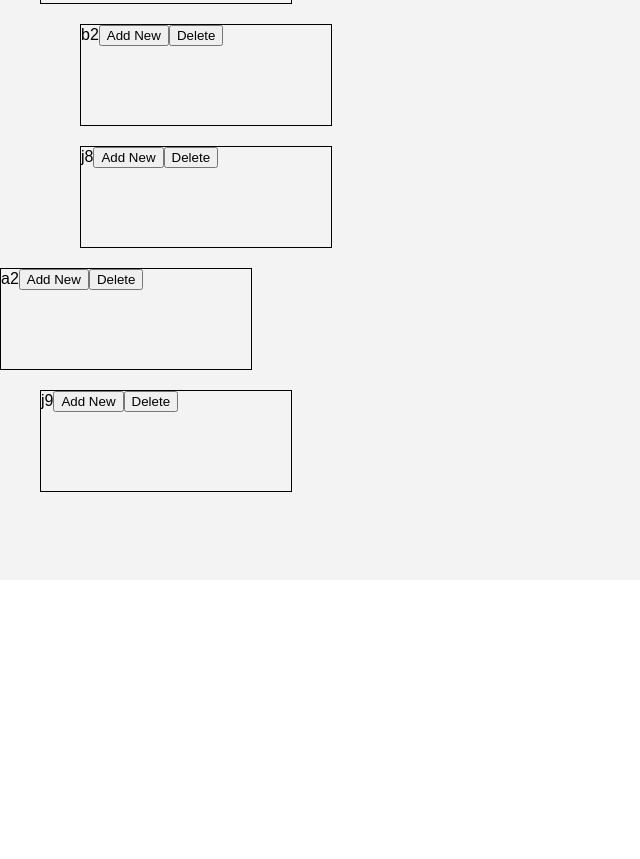
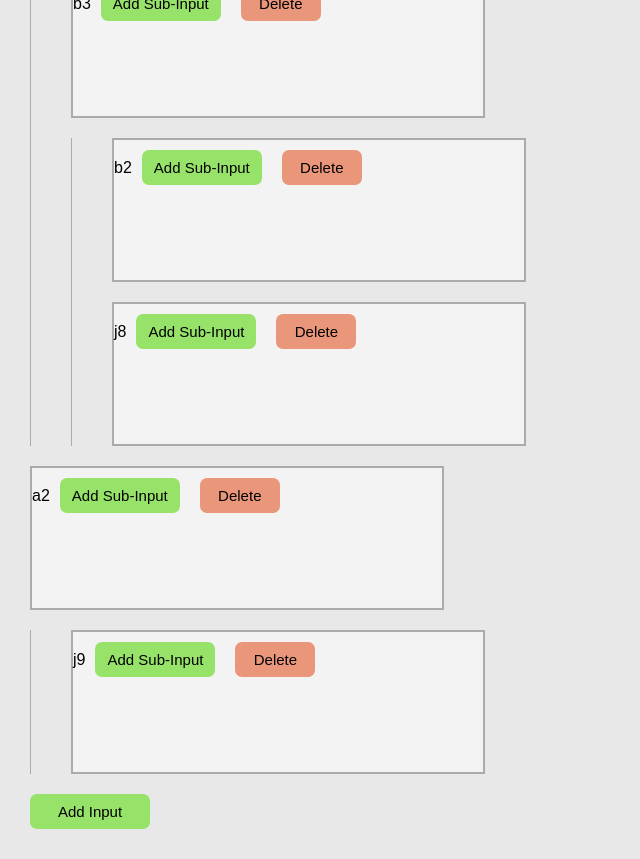
Before and after one commit to DominikDR/FormBuilder, a React app: page / in a window 1280 px wide. Shown: the part 220-1079 px from the top of the page, without its empty margins (0-640 px from the left). Before the commit the page ends 800 px from the top, so only its background shows below. Built offline with nearby package versions, Linux system fonts and the light colour scheme.

Commit message:
Files structure changed; added working button for generating 1st lvl Inputs; added some styles

```diff
--- a/package.json
+++ b/package.json
@@ -32,8 +32,9 @@
     "webpack": "^4.20.1",
     "webpack-cli": "^3.1.1",
     "webpack-dev-server": "^3.1.14"
-  },
-  "dependencies": {
+},
+"dependencies": {
+    "classnames": "^2.2.6",
     "prop-types": "^15.6.2",
     "react": "^16.6.3",
     "react-dom": "^16.6.3"
--- a/src/components/App/App.css
+++ b/src/components/App/App.css
@@ -3,6 +3,7 @@
 }
 .mainPage {
     min-height: 100vh;
-    background-color: #f3f3f3;
+    background-color: #e8e8e8;
     font-family: Arial, sans-serif;
+    padding: 30px;
 }
--- a/src/components/App/App.js
+++ b/src/components/App/App.js
@@ -1,6 +1,7 @@
 import React from 'react';
+import FormList from '../FormList/FormList';
+
 import styles from './App.css';
-import FormList from '../FormList/FormList';
 
 // eslint-disable-next-line react/prefer-stateless-function
 export default class App extends React.Component {
--- a/src/components/FormList/Form/Form.css
+++ /dev/null
@@ -1,7 +0,0 @@
-.formBox {
-    height: 100px;
-    width: 250px;
-    border: 1px solid #000;
-    margin-bottom: 20px;
-    list-style-type: none;
-};
--- a/src/components/FormList/Form/Form.js
+++ /dev/null
@@ -1,78 +0,0 @@
-import React from 'react';
-import styles from './Form.css';
-
-export default class Form extends React.PureComponent {
-    handleAddSubForm = () => {
-        const { addSubForm, formID } = this.props;
-        const newForm = this.createForm(formID);
-        addSubForm(newForm);
-    }
-
-    handleDeleteSubForm = () => {
-        const { deleteSubForm, formID } = this.props;
-        deleteSubForm(formID);
-    }
-
-    createForm = (clickedFormId) => {
-        const newFormID = this.generateUniqueID();
-        const newForm = {
-            id: newFormID,
-            parentID: clickedFormId,
-            subForms: [],
-        };
-        return newForm;
-    }
-
-    generateUniqueID = () => {
-        const ASCII_CODE_SMALL_A = 97;
-        const ASCII_CODE_SMALL_Z = 122;
-        const STRING_LENGTH = 1;
-        let uniqueID = '';
-
-        for (let i = 0; i < STRING_LENGTH; i++) {
-            const randomNum = Math.random() * (ASCII_CODE_SMALL_Z - ASCII_CODE_SMALL_A) + ASCII_CODE_SMALL_A;
-            const randomASCII = Math.ceil(randomNum);
-            uniqueID += String.fromCharCode(randomASCII);
-        }
-        const RANDOM_NUM_LENGTH = 6;
-        for (let i = 0; i < RANDOM_NUM_LENGTH; i++) {
-            const randomNum = Math.floor(Math.random() * 10);
-            uniqueID += randomNum;
-        }
-        return uniqueID;
-    }
-
-    render() {
-        const { formID } = this.props;
-        console.log('TCL: Form -> formID', formID);
-        return (
-            <li className={styles.formBox}>
-                {formID}
-                <button
-                    onClick={this.handleAddSubForm}
-                    type="submit"
-                    className={styles.subFormButton}
-                >
-                    Add New
-                </button>
-                <button
-                    onClick={this.handleDeleteSubForm}
-                    type="submit"
-                    className={styles.subFormButton}
-                >
-                    Delete
-                </button>
-            </li>
-        );
-    }
-}
-
-/*
- <form className={styles.searchForm} onSubmit={this.handleSubmit}>
-            <input
-                type="text"
-                className={styles.searchInput}
-                placeholder="Type here"
-            />
-    </form>
-*/
--- a/src/components/FormList/FormList.css
+++ b/src/components/FormList/FormList.css
@@ -0,0 +1,19 @@
+.subList {
+    border-left: 1px solid #ababab;
+}
+
+.addInputButton {
+    height: 35px;
+    width: 120px;
+    background-color: #97e269;
+    font-size: 15px;
+    border-radius: 7px;
+    border: none;
+}
+.addInputButton:focus {
+    outline:none;
+  }
+.addInputButton:hover {
+    cursor: pointer;
+    background-color: #7eca4e;
+}
--- a/src/components/FormList/FormList.js
+++ b/src/components/FormList/FormList.js
@@ -1,61 +1,77 @@
-/* eslint-disable no-console */
 import React, { Fragment } from 'react';
+import Input from '../Input/Input';
+import data from '../../data';
+import generateUniqueID from '../../generateUniqueID';
+
 import styles from './FormList.css';
-import Form from './Form/Form';
-import data from '../../data';
 
 export default class FormList extends React.Component {
     state = {
         data,
     }
 
-    addSubForm = (newForm) => {
+    addInput = () => {
+        const { data } = this.state;
+        const newInput = {
+            id: generateUniqueID(),
+            subInputs: [],
+        };
+        this.setState({
+            data: {
+                ...data,
+                [newInput.id]: newInput,
+            },
+        });
+    }
+
+    addSubInput = (newInput) => {
         const { data } = this.state;
         this.setState({
             data: {
                 ...data,
-                [newForm.parentID]: {
-                    ...data[newForm.parentID],
-                    subForms: [...data[newForm.parentID].subForms, newForm.id],
+                [newInput.parentID]: {
+                    ...data[newInput.parentID],
+                    subInputs: [...data[newInput.parentID].subInputs, newInput.id],
                 },
-                [newForm.id]: newForm,
+                [newInput.id]: newInput,
             },
         });
     }
 
-    deleteSubForm = (clickedFormID) => {
+    deleteSubInput = (clickedInputID) => {
         const { data } = this.state;
         const dataCopy = JSON.parse(JSON.stringify(data));
-        const sumNestedForms = this.sumNestedForms(clickedFormID);
-        console.log('sumNestedForms', sumNestedForms);
-        sumNestedForms.forEach((id) => { delete dataCopy[id]; });
+        const sumNestedInputs = this.sumNestedInputs(clickedInputID);
+        sumNestedInputs.forEach((id) => { delete dataCopy[id]; });
 
-        const { parentID } = dataCopy[clickedFormID];
-        dataCopy[parentID].subForms = dataCopy[parentID].subForms.filter(id => id !== clickedFormID);
+        const { parentID } = dataCopy[clickedInputID];
+        if (dataCopy[parentID]) {
+            dataCopy[parentID].subInputs = dataCopy[parentID].subInputs.filter(id => id !== clickedInputID);
+        }
 
-        delete dataCopy[clickedFormID];
+        delete dataCopy[clickedInputID];
         this.setState({
             data: dataCopy,
-        }, () => { console.log("data state", this.state.data)});
+        });
     }
 
-    sumNestedForms = (id) => {
+    sumNestedInputs = (id) => {
         const { data } = this.state;
-        const { subForms } = data[id];
-        return [...subForms, ...subForms.map(this.sumNestedForms).flat()];
+        const { subInputs } = data[id];
+        return [...subInputs, ...subInputs.map(this.sumNestedInputs).flat()];
     }
 
-    constructForm = (dataKey) => {
+    constructInput = (dataKey) => {
         const { data } = this.state;
         return (
             <Fragment key={dataKey}>
-                <Form
-                    formID={data[dataKey].id}
-                    addSubForm={this.addSubForm}
-                    deleteSubForm={this.deleteSubForm}
+                <Input
+                    inputID={data[dataKey].id}
+                    addSubInput={this.addSubInput}
+                    deleteSubInput={this.deleteSubInput}
                 />
-                <ol>
-                    {data[dataKey].subForms.map(this.constructForm)}
+                <ol className={styles.subList}>
+                    {data[dataKey].subInputs.map(this.constructInput)}
                 </ol>
             </Fragment>
         );
@@ -65,7 +81,14 @@ export default class FormList extends React.Component {
         const { data } = this.state;
         return (
             <div>
-                {Object.keys(data).filter(dataKey => !data[dataKey].parentID).map(this.constructForm)}
+                {Object.keys(data).filter(dataKey => !data[dataKey].parentID).map(this.constructInput)}
+                <button
+                    onClick={this.addInput}
+                    type="button"
+                    className={styles.addInputButton}
+                >
+                    Add Input
+                </button>
             </div>
         );
     }
--- /dev/null
+++ b/src/components/Input/Input.css
@@ -0,0 +1,39 @@
+.formBox {
+    height: 140px;
+    width: 410px;
+    border: 2px solid #ababab;
+    margin-bottom: 20px;
+    list-style-type: none;
+    background-color: #f3f3f3;
+}
+
+.formButton {
+    height: 35px;
+    font-size: 15px;
+    border-radius: 7px;
+    border: none;
+    margin: 10px;
+}
+.formButton:focus {
+    outline:none;
+  }
+.formButton:hover {
+    cursor: pointer;
+}
+
+.addButton {
+    width: 120px;
+    background-color: #97e269;
+}
+.addButton:hover {
+    background-color: #7eca4e;
+}
+
+.deleteButton {
+    width: 80px;
+    border-radius: 7px;
+    background-color: #e9967a;
+}
+.deleteButton:hover {
+    background-color: #dd7856;
+}
--- /dev/null
+++ b/src/components/Input/Input.js
@@ -0,0 +1,62 @@
+import React from 'react';
+import classname from 'classnames';
+import generateUniqueID from '../../generateUniqueID';
+
+import styles from './Input.css';
+
+export default class Form extends React.PureComponent {
+    handleAddSubInput = () => {
+        const { addSubInput, inputID } = this.props;
+        const newForm = this.createForm(inputID);
+        addSubInput(newForm);
+    }
+
+    handleDeleteSubInput = () => {
+        const { deleteSubInput, inputID } = this.props;
+        deleteSubInput(inputID);
+    }
+
+    createForm = (clickedInputID) => {
+        const newInputID = generateUniqueID();
+        const newForm = {
+            id: newInputID,
+            parentID: clickedInputID,
+            subInputs: [],
+        };
+        return newForm;
+    }
+
+    render() {
+        const { inputID } = this.props;
+
+        return (
+            <li className={styles.formBox}>
+                {inputID}
+                <button
+                    onClick={this.handleAddSubInput}
+                    type="button"
+                    className={classname(styles.formButton, styles.addButton)}
+                >
+                    Add Sub-Input
+                </button>
+                <button
+                    onClick={this.handleDeleteSubInput}
+                    type="button"
+                    className={classname(styles.formButton, styles.deleteButton)}
+                >
+                    Delete
+                </button>
+            </li>
+        );
+    }
+}
+
+/*
+ <form className={styles.searchForm} onSubmit={this.handleSubmit}>
+            <input
+                type="text"
+                className={styles.searchInput}
+                placeholder="Type here"
+            />
+    </form>
+*/
--- a/src/data.js
+++ b/src/data.js
@@ -1,31 +1,31 @@
 const data = {
     a1: {
         id: 'a1',
-        subForms: ['b3'],
+        subInputs: ['b3'],
     },
     a2: {
         id: 'a2',
-        subForms: ['j9'],
+        subInputs: ['j9'],
     },
     b2: {
         id: 'b2',
         parentID: 'b3',
-        subForms: [],
+        subInputs: [],
     },
     b3: {
         id: 'b3',
         parentID: 'a1',
-        subForms: ['b2', 'j8'],
+        subInputs: ['b2', 'j8'],
     },
     j8: {
         id: 'j8',
         parentID: 'b3',
-        subForms: [],
+        subInputs: [],
     },
     j9: {
         id: 'j9',
         parentID: 'a2',
-        subForms: [],
+        subInputs: [],
     },
 };
 
--- /dev/null
+++ b/src/generateUniqueID.js
@@ -0,0 +1,20 @@
+const generateUniqueID = () => {
+    const ASCII_CODE_SMALL_A = 97;
+    const ASCII_CODE_SMALL_Z = 122;
+    const STRING_LENGTH = 1;
+    let uniqueID = '';
+
+    for (let i = 0; i < STRING_LENGTH; i++) {
+        const randomNum = Math.random() * (ASCII_CODE_SMALL_Z - ASCII_CODE_SMALL_A) + ASCII_CODE_SMALL_A;
+        const randomASCII = Math.ceil(randomNum);
+        uniqueID += String.fromCharCode(randomASCII);
+    }
+    const RANDOM_NUM_LENGTH = 6;
+    for (let i = 0; i < RANDOM_NUM_LENGTH; i++) {
+        const randomNum = Math.floor(Math.random() * 10);
+        uniqueID += randomNum;
+    }
+    return uniqueID;
+};
+
+export default generateUniqueID;
```
Also changed, not shown: 1 other file (tests, documents, lock files or other folders).
